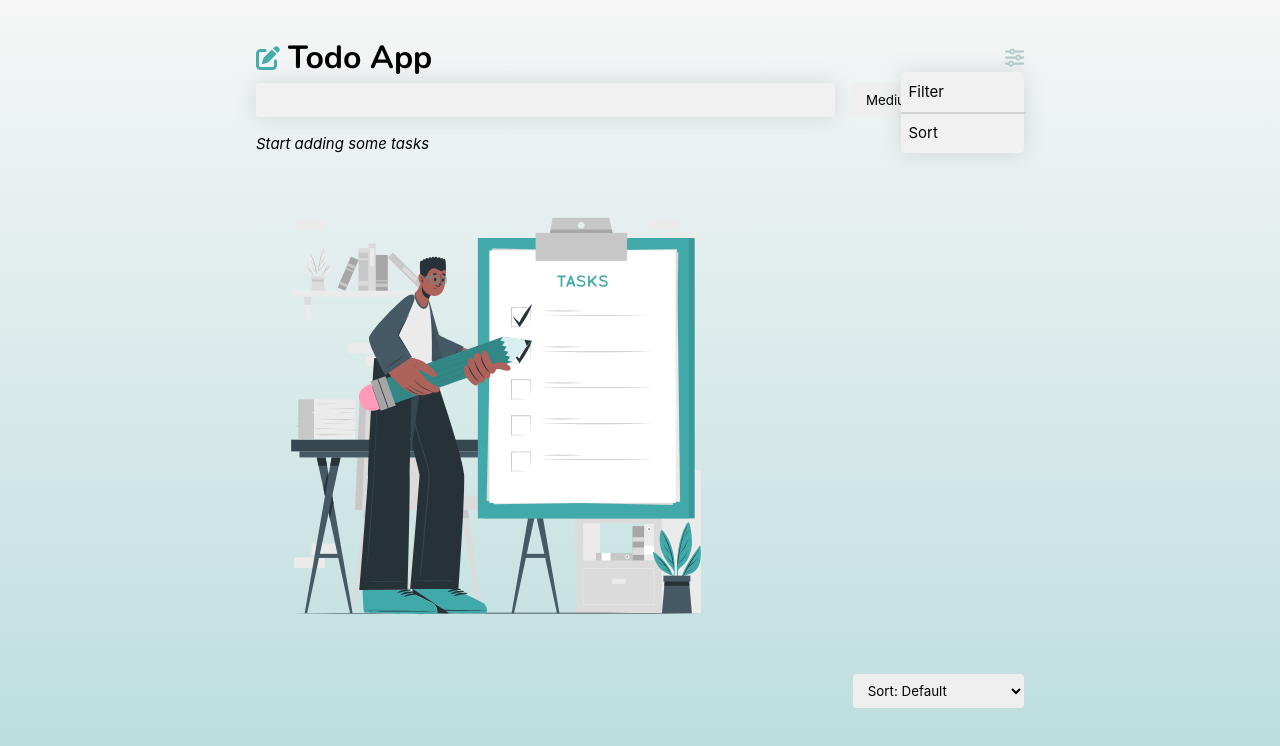
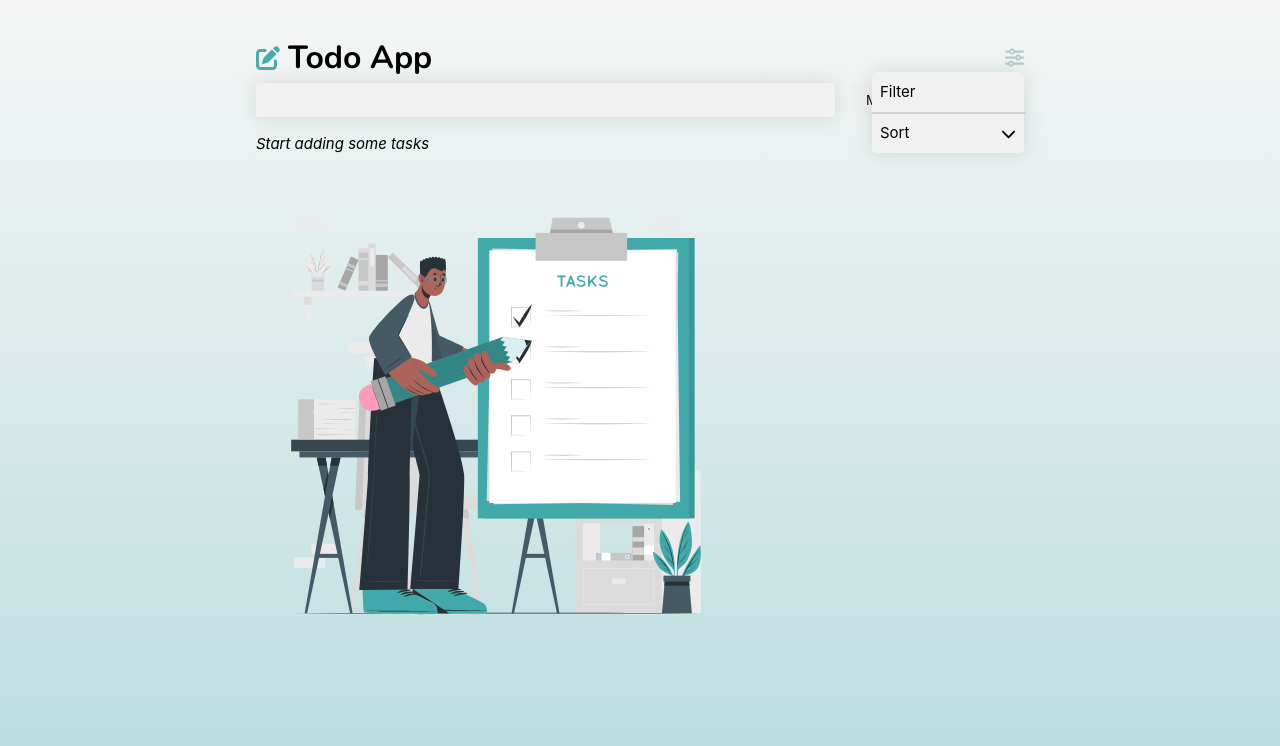
Before and after one commit to chayboats/typescript-vue-todo, a Vue app: page / in a window 1280 px wide. Both pictures are taken after a click on the icon 1014 px from the left and 57 px from the top of the page. Shown: the top 746 px of the page. Built offline with nearby package versions, Linux system fonts and the light colour scheme.

Commit message:
update sort menu

```diff
--- a/src/App.vue
+++ b/src/App.vue
@@ -1,9 +1,13 @@
 <template>
   <Header
     @filter="handleFilterSelect"
-    @sort="handleSortSelect"
+    @sort="isSortSelected = true"
     @menu="toggleMenu"
+    @default="setSortOptionCloseMenu('default')"
+    @high="setSortOptionCloseMenu('high')"
+    @low="setSortOptionCloseMenu('low')"
     :is-open="isMenuOpen"
+    :sort-option="sortOption"
   />
 
   <form @submit.prevent="addTask" class="add-task-form">
@@ -17,28 +21,22 @@
   </form>
 
   <div v-auto-animate class="list">
-    <div v-if="useTask().tasks.value.length == 0">
+    <div v-if="task.tasks.value.length == 0">
       <p><em>Start adding some tasks</em></p>
       <AddTasksIcon />
     </div>
 
-    <p v-else-if="useTask().filteredTasks.value.length == 0"><em>No results matching your filter</em></p>
+    <p v-else-if="task.filteredTasks.value.length == 0">
+      <em>No results matching your filter</em>
+    </p>
     <ul v-else>
       <ListItem
-        :tasks="useTask().filteredTasks.value"
-        @toggle-completed="useTask().toggleCompleted"
-        @remove="useTask().removeTask"
+        :tasks="task.filteredTasks.value"
+        @toggle-completed="task.toggleCompleted"
+        @remove="task.removeTask"
         @edit="enterEditMode"
       ></ListItem>
     </ul>
-  </div>
-
-  <div class="sort">
-    <select v-model="sortOption">
-      <option value="default">Sort: Default</option>
-      <option value="high">Priority: Low to High</option>
-      <option value="low">Priority: High to Low</option>
-    </select>
   </div>
 
   <FilterPopup
@@ -80,6 +78,8 @@ interface FormData {
 
 const defaultFormData: FormData = { description: '', priority: Priority.MEDIUM }
 
+const task = useTask()
+
 const addFormData = ref<FormData>({ ...defaultFormData })
 const editFormData = ref<FormData>({ ...defaultFormData })
 const selectedId = ref<Task['id']>('')
@@ -88,12 +88,12 @@ const sortOption = ref('default')
 const isMenuOpen = ref(false)
 const isFilterSelected = ref(false)
 const isSortSelected = ref(false)
-const tempFilters = ref({ ...useTask().filterValues.value })
+const tempFilters = ref({ ...task.filterValues.value })
 
 function addTask() {
-  useTask().createTask(addFormData.value.description, addFormData.value.priority)
+  task.createTask(addFormData.value.description, addFormData.value.priority)
   Object.assign(addFormData.value, { ...defaultFormData })
-  useTask().sortTasks(sortOption.value)
+  task.sortTasks(sortOption.value)
 }
 
 function toggleMenu() {
@@ -111,17 +111,17 @@ function toggleFilterPopup() {
 
 function applyFilter() {
   toggleFilterPopup()
-  useTask().setFilterValues({ ...tempFilters.value })
+  task.setFilterValues({ ...tempFilters.value })
 }
 
 function cancelFilter() {
   toggleFilterPopup()
-  tempFilters.value = { ...useTask().filterValues.value }
+  tempFilters.value = { ...task.filterValues.value }
 }
 
-function handleSortSelect() {
-  isSortSelected.value = true
-  isMenuOpen.value = false
+function setSortOptionCloseMenu(option: string) {
+  toggleMenu()
+  sortOption.value = option
 }
 
 function toggleEditMode() {
@@ -134,7 +134,7 @@ function enterEditMode(id: Task['id']) {
 }
 
 function setEditFormData(id: Task['id']) {
-  useTask().filteredTasks.value.filter((task) => {
+  task.filteredTasks.value.filter((task) => {
     if (task.id == id) {
       editFormData.value.description = task.description
       editFormData.value.priority = task.priority
@@ -143,17 +143,13 @@ function setEditFormData(id: Task['id']) {
 }
 
 function updateAndExitEditMode() {
-  useTask().updateTask(
-    selectedId.value,
-    editFormData.value.description,
-    editFormData.value.priority
-  )
+  task.updateTask(selectedId.value, editFormData.value.description, editFormData.value.priority)
   toggleEditMode()
-  useTask().sortTasks(sortOption.value)
+  task.sortTasks(sortOption.value)
 }
 
 watch(selectedId, setEditFormData)
-watch(sortOption, useTask().sortTasks)
+watch(sortOption, task.sortTasks)
 </script>
 
 <style scoped>
--- a/src/components/Header.vue
+++ b/src/components/Header.vue
@@ -8,8 +8,18 @@
     <div v-auto-animate class="menu-container">
       <MenuIcon @click="$emit('menu')" />
       <div v-if="isOpen" class="menu-content">
-        <MenuItem @click="$emit('filter')" :item="'filter'" />
-        <MenuItem @click="$emit('sort')" :item="'sort'" :last-item="true" />
+        <MenuItem @click="$emit('filter')" item="filter" />
+        <MenuItem
+          @click="toggleSortMenuAndEmit('sort')"
+          item="sort"
+          :last-item="!isSortMenuOpen"
+          :icon="isSortMenuOpen ? arrows.up : arrows.down"
+        />
+        <div v-if="isSortMenuOpen" v-auto-animate>
+          <MenuItem item="default" @click="toggleSortMenuAndEmit('default')" />
+          <MenuItem item="low to high" @click="toggleSortMenuAndEmit('high')" />
+          <MenuItem item="high to low" :last-item="true" @click="toggleSortMenuAndEmit('low')" />
+        </div>
       </div>
     </div>
   </header>
@@ -19,12 +29,29 @@
 import MenuItem from './MenuItem.vue'
 import MenuIcon from './Icons/MenuIcon.vue'
 import Logo from './Icons/Logo.vue'
+import ArrowDownIcon from './Icons/ArrowIcons/ArrowDownIcon.vue'
+import ArrowUpIcon from './Icons/ArrowIcons/ArrowUpIcon.vue'
+import { ref } from 'vue'
 
+type emits = 'filter' | 'sort' | 'menu' | 'default' | 'low' | 'high'
 
 defineProps({
   isOpen: { type: Boolean, required: true }
 })
-const emits = defineEmits(['filter', 'sort', 'menu'])
+
+const emits = defineEmits(['filter', 'sort', 'menu', 'default', 'low', 'high'])
+
+const isSortMenuOpen = ref(false)
+
+const arrows = {
+  down: ArrowDownIcon,
+  up: ArrowUpIcon
+}
+
+function toggleSortMenuAndEmit(emit: emits) {
+  isSortMenuOpen.value = !isSortMenuOpen.value
+  emits(emit)
+}
 </script>
 
 <style scoped>
@@ -63,6 +90,9 @@ header {
   box-shadow: 0 0 20px 0 #7d959044;
   position: absolute;
   padding: 0.5rem 0;
+  justify-content: space-between;
+  z-index: 3;
+  width: 9.5rem;
 }
 .menu-container {
   display: flex;
--- /dev/null
+++ b/src/components/Icons/ArrowIcons/ArrowDownIcon.vue
@@ -0,0 +1,5 @@
+<template>
+  <font-awesome-icon :icon="['fas', 'chevron-down']" />
+</template>
+
+<script setup lang="ts"></script>
--- /dev/null
+++ b/src/components/Icons/ArrowIcons/ArrowUpIcon.vue
@@ -0,0 +1,5 @@
+<template>
+  <font-awesome-icon :icon="['fas', 'chevron-up']" />
+</template>
+
+<script setup lang="ts"></script>
--- a/src/components/MenuItem.vue
+++ b/src/components/MenuItem.vue
@@ -1,8 +1,10 @@
 <template>
   <div @click="$emit('click')" class="menu-item">
-    <div>
-      <span class="content">{{ item }}</span>
+    <div class="content">
+      <span>{{ item }}</span>
+      <component :is="icon" />
     </div>
+
     <hr v-if="!lastItem" />
   </div>
 </template>
@@ -10,7 +12,8 @@
 <script setup lang="ts">
 defineProps({
   lastItem: { type: Boolean, value: false },
-  item: { type: String, required: true }
+  item: { type: String, required: true },
+  icon: { type: Object || undefined, default: undefined }
 })
 
 defineEmits(['click'])
@@ -23,8 +26,11 @@ defineEmits(['click'])
 }
 .menu-item .content {
   text-transform: capitalize;
-  padding-left: 0.5rem;
+  padding: 0 0.5rem;
   transition: 300ms;
+  display: flex;
+  justify-content: space-between;
+  align-items: center;
 }
 
 .menu-item :hover {
--- a/src/main.ts
+++ b/src/main.ts
@@ -12,8 +12,10 @@ import {
   faM,
   faH,
   faSquare,
-  faCheck
+  faCheck,
+  faChevronDown,
+  faChevronUp
 } from '@fortawesome/free-solid-svg-icons'
-library.add(faPenToSquare, faSliders, faL, faM, faH, faSquare, faCheck)
+library.add(faPenToSquare, faSliders, faL, faM, faH, faSquare, faCheck, faChevronDown, faChevronUp)
 
 createApp(App).component('font-awesome-icon', FontAwesomeIcon).use(autoAnimatePlugin).mount('#app')
--- a/src/use/useTask.ts
+++ b/src/use/useTask.ts
@@ -26,8 +26,6 @@ export interface FilterValues {
 }
 
 const tasks = ref<Task[]>([])
-
-// const defaultFilterOptions = ['completed', 'incomplete', ...Object.values(Priority)]
 
 const filterValues = ref<FilterValues>({
   completed: true,
```
Also changed, not shown: src/components/Checkbox.vue (deleted, +0 -32 lines).
